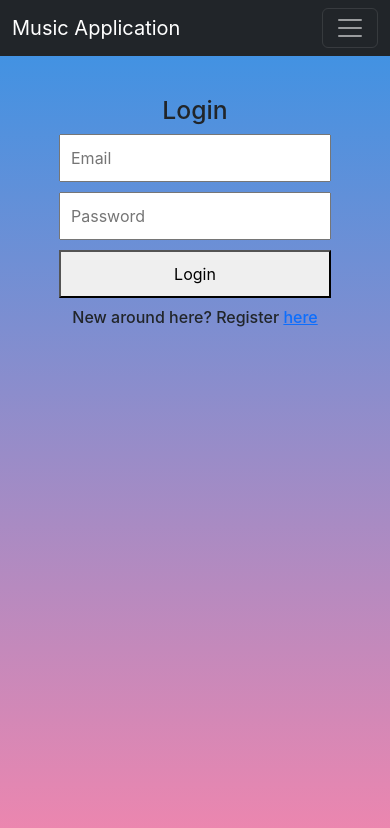
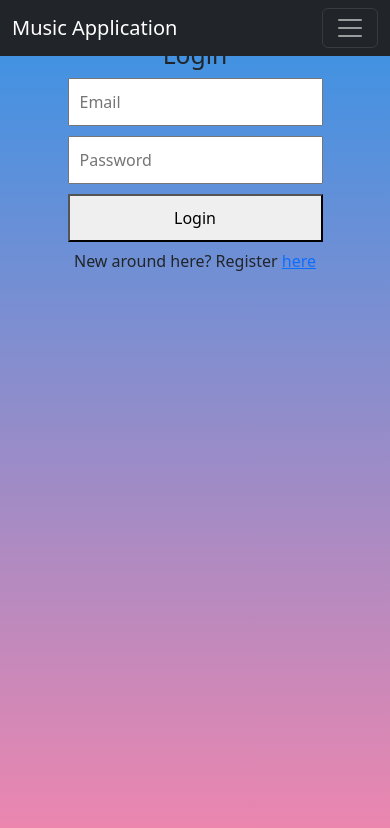
Before and after one commit to andrejnovkovikj/MusicApplicationFrontend, a React (Create React App) app: page /#/login in a window 390 px wide. Shown: the top 828 px of the page. Built offline with nearby package versions, Linux system fonts and the light colour scheme; no server answers.

Commit message:
cleaner UI for mobile

```diff
--- a/src/components/App/App.css
+++ b/src/components/App/App.css
@@ -1,4 +1,4 @@
-body {
+.body {
   padding-top: 56px;
   margin: 0;
   font-family: -apple-system, BlinkMacSystemFont, 'Segoe UI', 'Roboto', 'Oxygen',
@@ -10,8 +10,8 @@ body {
 
 .main-content {
   display: flex;
-  justify-content: center; /* Center horizontally */
-  align-items: flex-start; /* Align to the top */
+  justify-content: center;
+  align-items: flex-start;
   padding: 20px;
   width: 100%;
 }
@@ -22,14 +22,14 @@ body {
 }
 
 .content-box {
-  background-color: grey; /* Light background color */
-  padding: 40px; /* Padding for spacing */
-  border-radius: 8px; /* Rounded corners */
-  box-shadow: 0 4px 8px rgba(0, 0, 0, 0.1); /* Soft shadow for depth */
-  margin-bottom: 20px; /* Add some space between the box and other elements */
-  min-height: 500px; /* Minimum height to fill some of the empty space */
-  width: 80%; /* You can adjust the width as per your needs */
-  max-width: 1200px; /* Max width for larger screens */
+  background-color: grey;
+  padding: 40px;
+  border-radius: 8px;
+  box-shadow: 0 4px 8px rgba(0, 0, 0, 0.1);
+  margin-bottom: 20px;
+  min-height: 500px;
+  width: 80%;
+  max-width: 1200px;
 }
 
 .content-box h1, .content-box h3 {
--- a/src/index.css
+++ b/src/index.css
@@ -1,4 +1,4 @@
-body {
+.body {
   padding-top: 56px;
   margin: 0;
   font-family: -apple-system, BlinkMacSystemFont, 'Segoe UI', 'Roboto', 'Oxygen',
@@ -10,8 +10,8 @@ body {
 
 .main-content {
   display: flex;
-  justify-content: center; /* Center horizontally */
-  align-items: flex-start; /* Align to the top */
+  justify-content: center;
+  align-items: flex-start;
   padding: 20px;
   width: 100%;
 }
@@ -22,14 +22,14 @@ body {
 }
 
 .content-box {
-  background-color: grey; /* Light background color */
-  padding: 40px; /* Padding for spacing */
-  border-radius: 8px; /* Rounded corners */
-  box-shadow: 0 4px 8px rgba(0, 0, 0, 0.1); /* Soft shadow for depth */
-  margin-bottom: 20px; /* Add some space between the box and other elements */
-  min-height: 500px; /* Minimum height to fill some of the empty space */
-  width: 80%; /* You can adjust the width as per your needs */
-  max-width: 1200px; /* Max width for larger screens */
+  background-color: grey;
+  padding: 40px;
+  border-radius: 8px;
+  box-shadow: 0 4px 8px rgba(0, 0, 0, 0.1);
+  margin-bottom: 20px;
+  min-height: 500px;
+  width: 80%;
+  max-width: 1200px;
 }
 
 .content-box h1, .content-box h3 {
```
